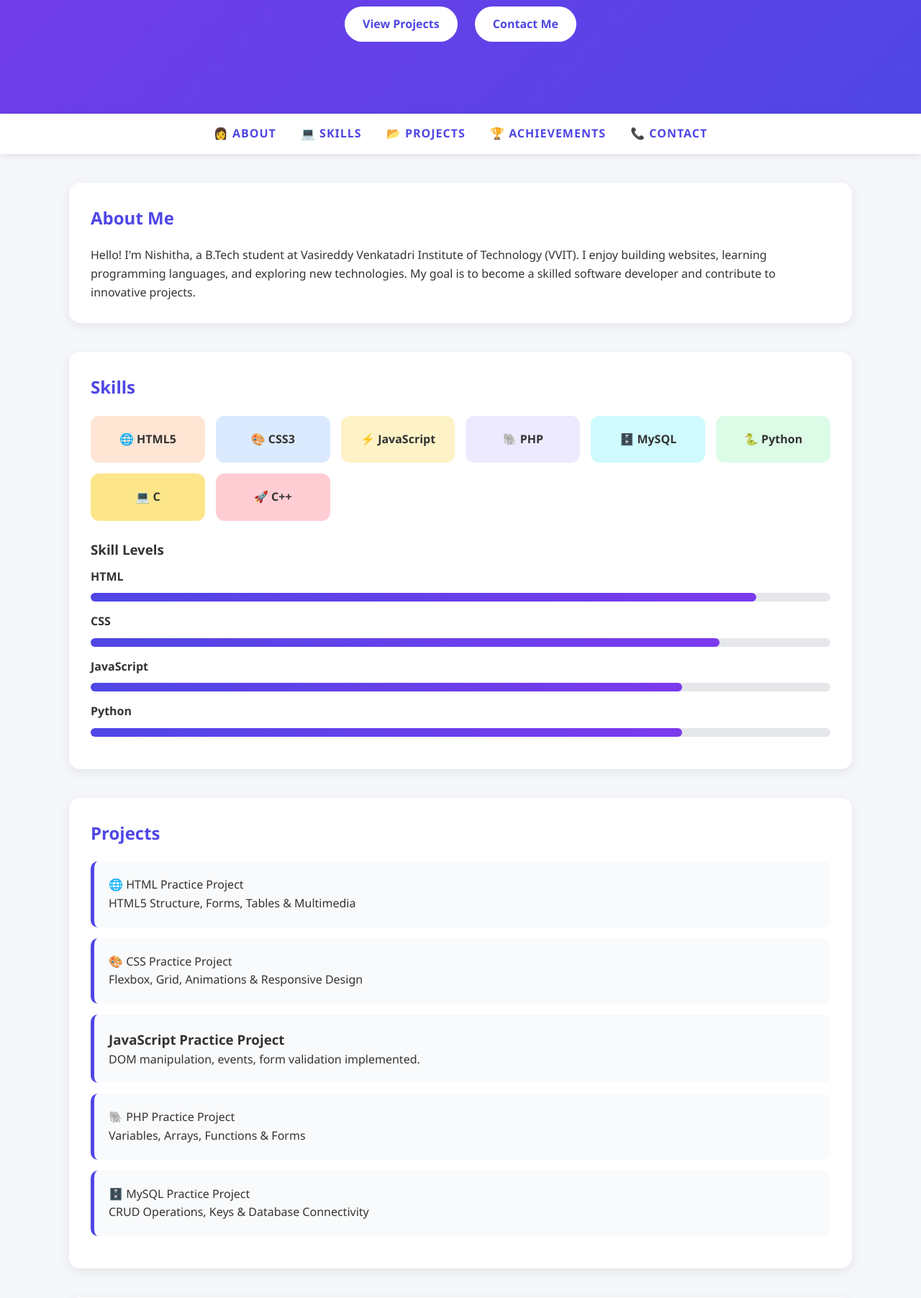
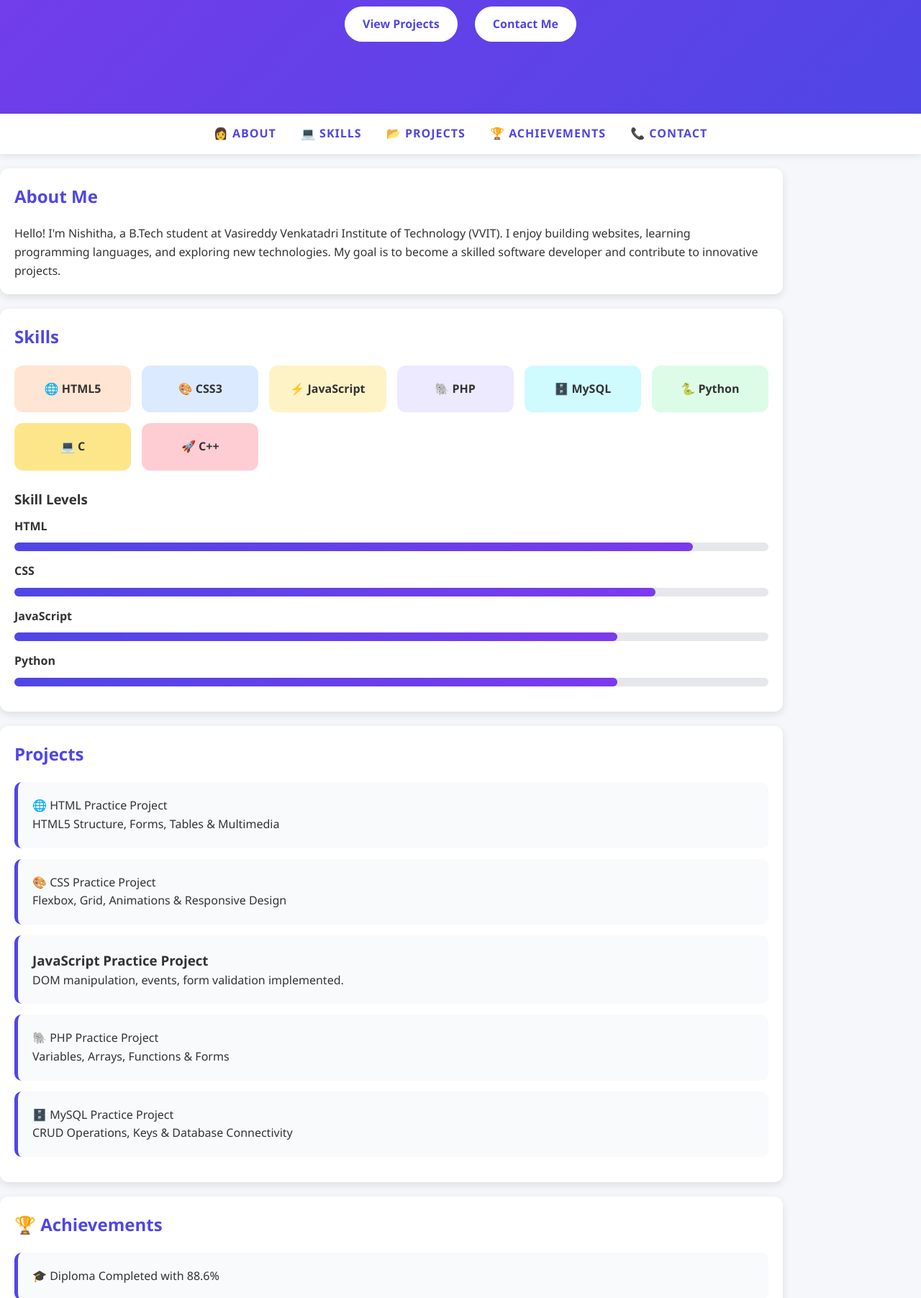
Before and after one commit to Nishitha135/ApexPlanet-Task1, a PHP site: page / in a window 1280 px wide. Shown: the part 407-2211 px from the top of the page at 72% size. Run offline with PHP 8.4, Linux system fonts and the light colour scheme.

Commit message:
Improved UI spacing and shadows

```diff
--- a/portfolio.css
+++ b/portfolio.css
@@ -250,3 +250,9 @@ nav a{
     text-transform: uppercase;
     letter-spacing: 1px;
 }
+section{
+    margin: 20px 0;
+    padding: 20px;
+    border-radius: 12px;
+    box-shadow: 0 4px 12px rgba(0,0,0,0.1);
+}
```
